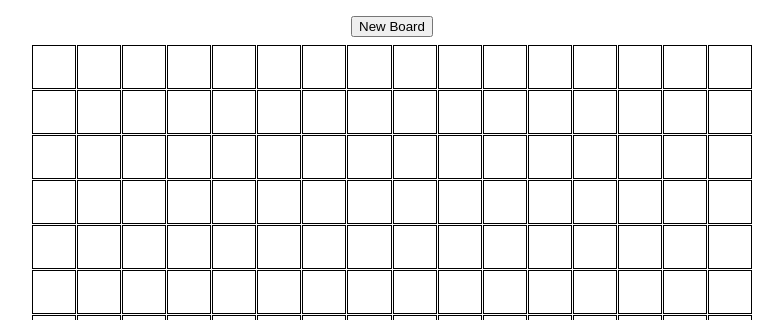
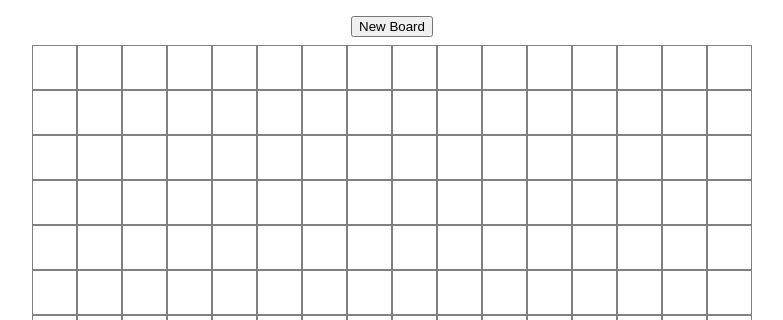
Before and after one commit to cald/odin-etch, a plain HTML site: page index.html in a window 1280 px wide. Shown: the top 320 px of the page, without its empty margins (248-1031 px from the left). Drawn offline with Linux system fonts and the light colour scheme.

Commit message:
remove css grid gap, and ligthen borders

```diff
--- a/style.css
+++ b/style.css
@@ -10,17 +10,16 @@ body {
 
 #container {
     display: grid;
-    gap: 1px;
     width: 90vh;
 }
 
 .square {
     aspect-ratio: 1;
-    border: thin solid black;
+    border: thin solid gray;
     transition: background-color 100s;
 }
 
 .square:hover {
     background-color: black;
-    transition: background-color .1s;
+    transition: background-color 0s;
 }
```
